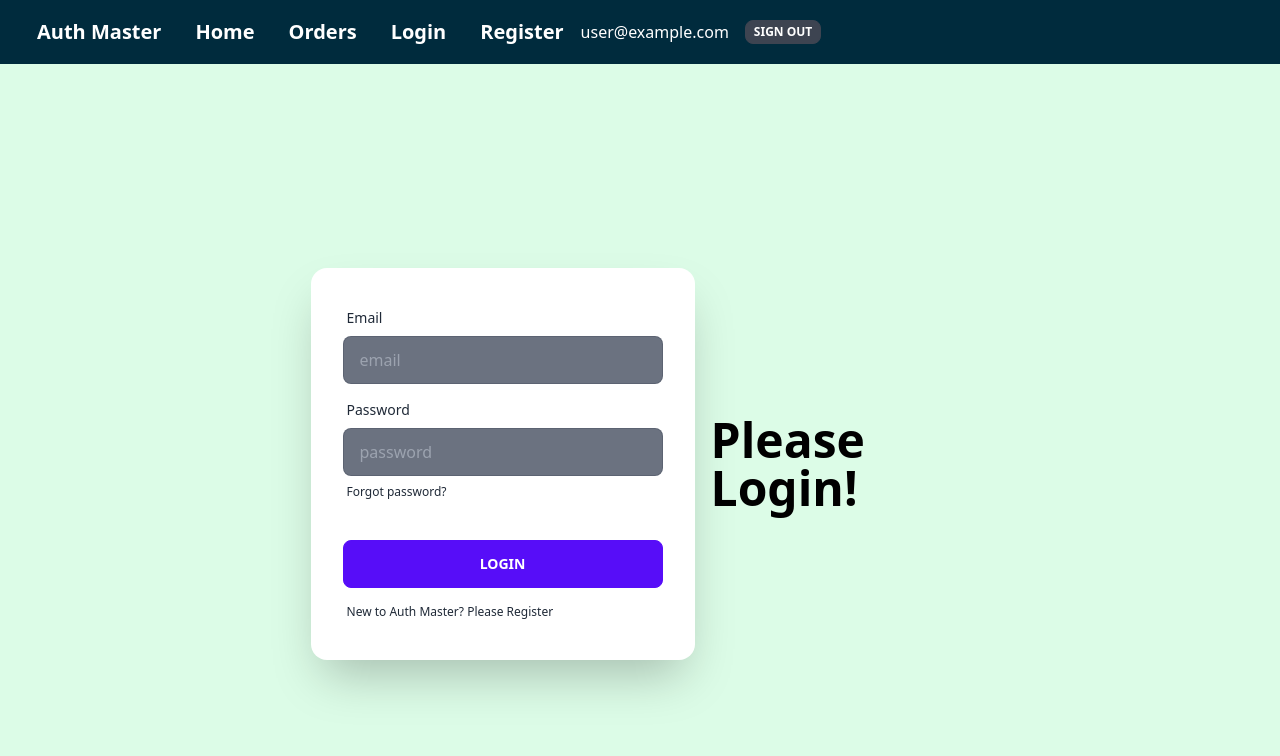
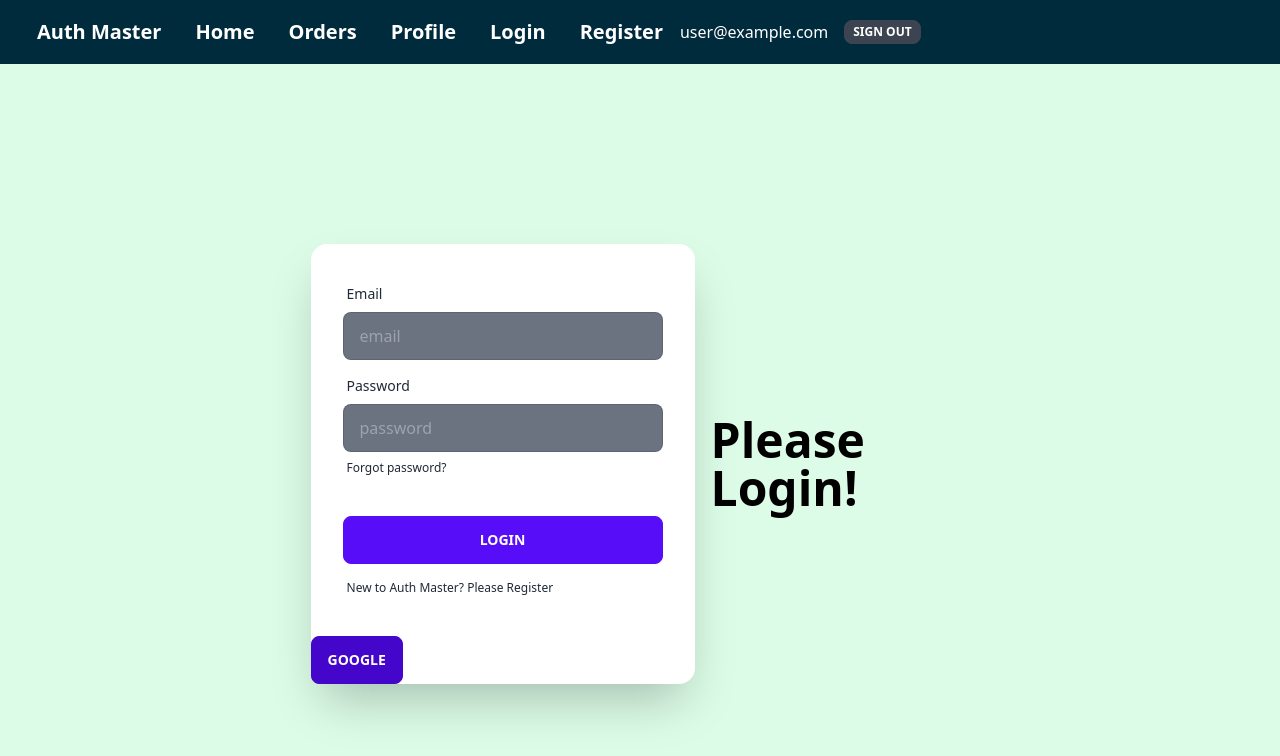
Before and after one commit to AkasDatta/auth-firebase-context-tailwind, a React (Vite) app: page /login in a window 1280 px wide. Shown: the top 756 px of the page. Built offline with nearby package versions, Linux system fonts and the light colour scheme; no server answers; sample sign-in values are in the browser's storage.

Commit message:
profile component and google sign in added

```diff
--- a/src/components/Header.jsx
+++ b/src/components/Header.jsx
@@ -20,6 +20,9 @@
                 <div>
                     <Link className="btn btn-ghost normal-case text-xl " to="/">Home</Link>
                     <Link className="btn btn-ghost normal-case text-xl " to="/orders">Orders</Link>
+                    {
+                        user && <Link className="btn btn-ghost normal-case text-xl " to="/profile">Profile</Link>
+                    }
                     <Link className="btn btn-ghost normal-case text-xl " to="/login">Login</Link>
                     <Link className="btn btn-ghost normal-case text-xl " to="/register">Register</Link>
                     {
--- a/src/components/Login.jsx
+++ b/src/components/Login.jsx
@@ -23,6 +23,17 @@
             .catch(error => {
                 console.log(error)
             })
+    }
+
+    const handleGoogleSignIn = () => {
+        signInWithGoogle()
+        .then(result => {
+            const loggedUser = result.user;
+            console.log(loggedUser);
+        })
+        .error(error => {
+            console.log(error);
+        })
     }
 
     return (
@@ -55,6 +66,9 @@
                             <Link to="/register" className="label-text-alt link link-hover">New to Auth Master? Please Register</Link>
                         </label>
                     </form>
+                    <div>
+                        <button onClick={handleGoogleSignIn} className="btn btn-active btn-primary">Google</button>
+                    </div>
                 </div>
             </div>
         </div>
--- /dev/null
+++ b/src/components/Profile.jsx
@@ -0,0 +1,11 @@
+import React from 'react';
+
+const Profile = () => {
+    return (
+        <div>
+            <h3>Your User Profile</h3>
+        </div>
+    );
+};
+
+export default Profile;
--- a/src/main.jsx
+++ b/src/main.jsx
@@ -13,6 +13,7 @@
 import AuthProviders from './providers/AuthProviders';
 import Orders from './components/Orders';
 import PrivateRoute from './routes/PrivateRoute';
+import Profile from './components/Profile';
 
 
 const router = createBrowserRouter([
@@ -33,6 +34,10 @@
         element: <Register></Register>
       },
       {
+        path: '/profile',
+        element: <PrivateRoute><Profile></Profile></PrivateRoute>
+      },
+      {
         path: '/orders',
         element: <PrivateRoute><Orders></Orders></PrivateRoute>
       }
--- a/src/providers/AuthProviders.jsx
+++ b/src/providers/AuthProviders.jsx
@@ -1,13 +1,15 @@
 import React, { createContext, useEffect, useState } from 'react';
-import {createUserWithEmailAndPassword, getAuth, onAuthStateChanged, signInWithEmailAndPassword, signOut} from "firebase/auth"
+import {GoogleAuthProvider, createUserWithEmailAndPassword, getAuth, onAuthStateChanged, signInWithEmailAndPassword, signInWithPopup, signOut} from "firebase/auth"
 import app from "../firebase/firebase.config";
 
 export const AuthContext = createContext(null);
 
 const auth = getAuth(app);
+const googleAuthProvider = new GoogleAuthProvider();
 
 const AuthProviders = ({children}) => {
     const [user, setUser] = useState(null);
+    const [loading, setLoading] = useState(true);
 
     const createUser = (email, password) =>{
         return createUserWithEmailAndPassword(auth, email, password);
@@ -15,6 +17,10 @@
 
     const signIn = (email, password) => {
         return signInWithEmailAndPassword(auth, email, password);
+    }
+
+    const signInWithGoogle = () =>{
+        return signInWithPopup(auth, googleAuthProvider);
     }
 
     const logOut = () =>{
@@ -26,6 +32,7 @@
         const unsubscribe = onAuthStateChanged(auth, currentUser => {
             console.log('auth state change', currentUser);
             setUser(currentUser);
+            setLoading(false);
         });
 
         return() =>{
@@ -35,8 +42,10 @@
 
     const authInfo = {
         user,
+        loading,
         createUser,
         signIn,
+        signInWithGoogle,
         logOut
     }
 
--- a/src/routes/PrivateRoute.jsx
+++ b/src/routes/PrivateRoute.jsx
@@ -3,7 +3,11 @@
 import { Navigate } from 'react-router-dom';
 
 const PrivateRoute = ({children}) => {
-    const {user} = useContext(AuthContext);
+    const {user, loading} = useContext(AuthContext);
+
+    if(loading){
+        return <progress className="progress w-56"></progress>;
+    }
 
     if(user) {
         return children;
```
